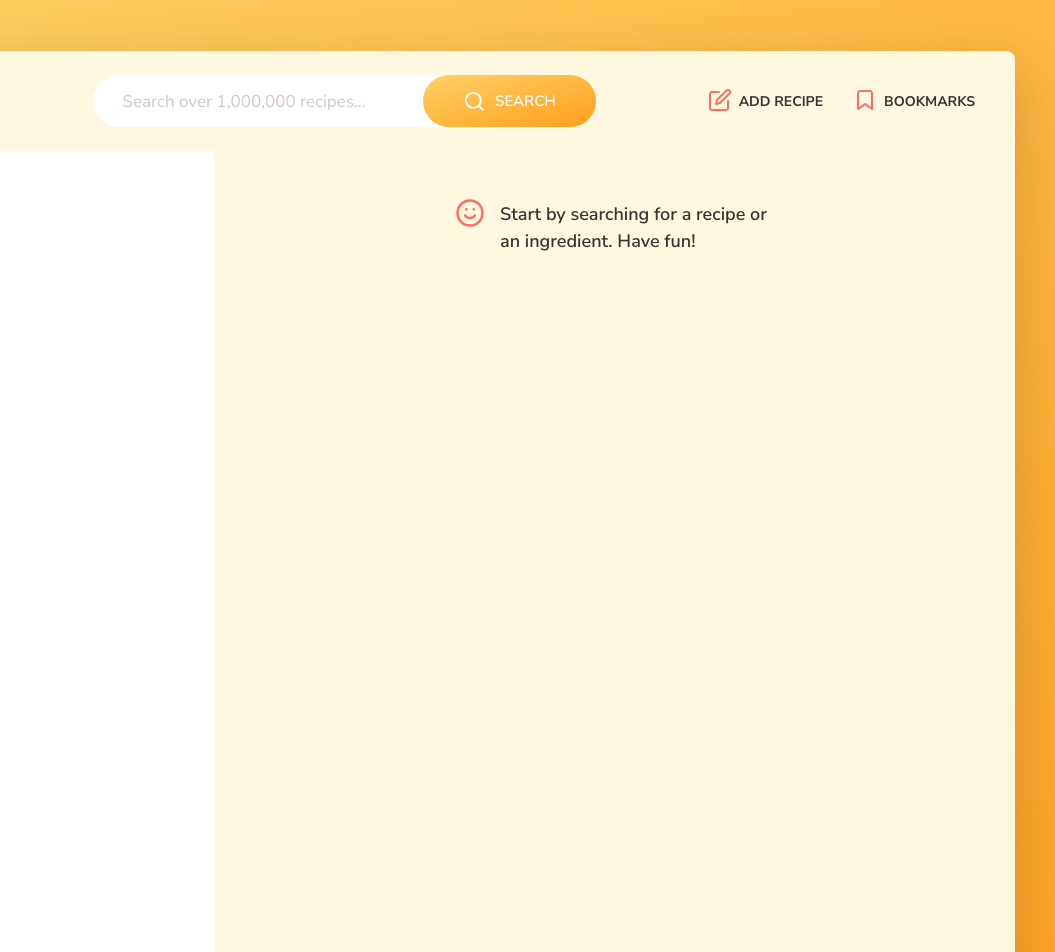
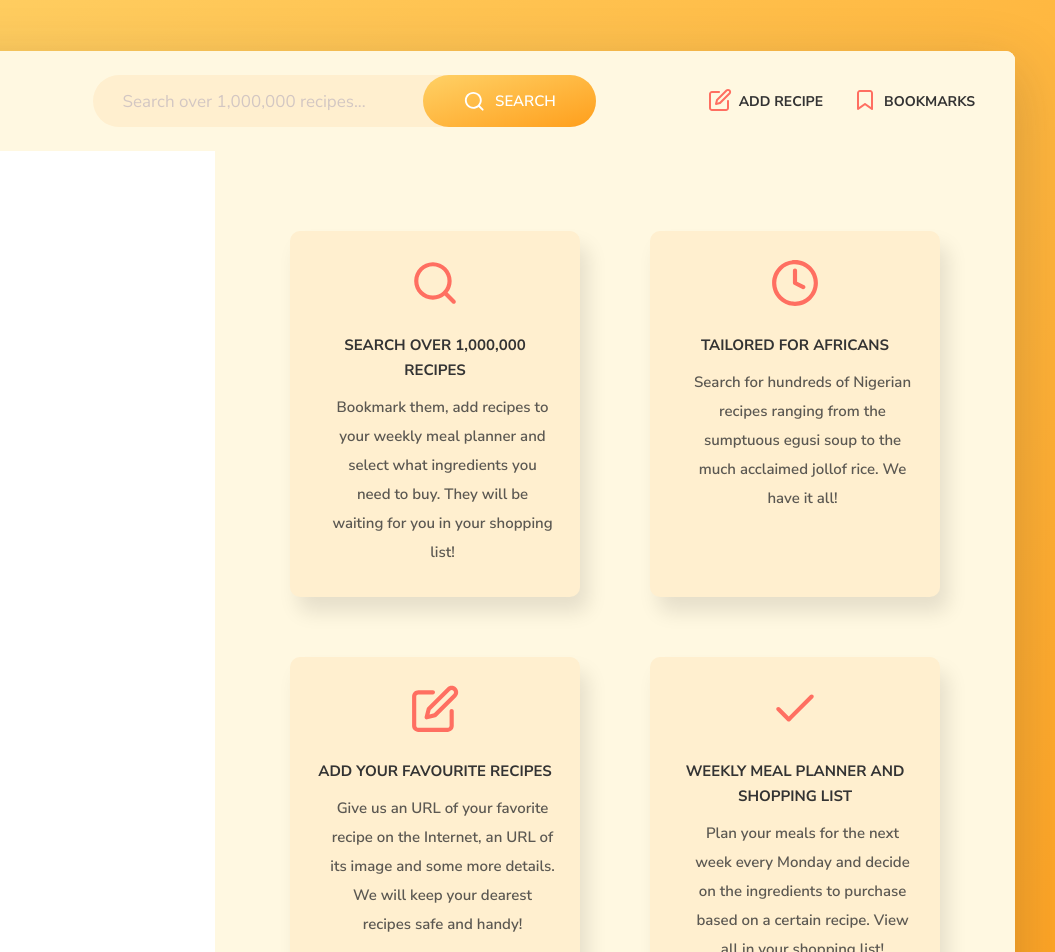
Before and after one commit to Kafolabi/forkify, a website built with Parcel: page index.html in a window 1280 px wide. Shown: the top 952 px of the page, 225-1280 px from the left. Built offline with nearby package versions, Linux system fonts and the light colour scheme.

Commit message:
feat: customize UI elements
- Added new rice.svg image to enhance visuals.
- Updated various SCSS files (_base.scss, _components.scss, _header.scss, _preview.scss, _recipe.scss, _upload.scss) for improved styling.
- Modified index.html and dist files to reflect UI changes.

```diff
--- a/index.html
+++ b/index.html
@@ -135,14 +135,71 @@
 
       <div class="recipe">
         <div class="message">
-          <div>
+          <!-- <div>
             <svg>
               <use href="src/img/icons.svg#icon-smile"></use>
             </svg>
           </div>
-          <p>Start by searching for a recipe or an ingredient. Have fun!</p>
+          <p>Start by searching for a recipe or an ingredient. Have fun!</p> -->
+
+          <div class="cards">
+            <div class="card">
+              <div>
+                <svg>
+                  <use href="src/img/icons.svg#icon-search"></use>
+                </svg>
+              </div>
+              <h2 class="card__header">SEARCH OVER 1,000,000 RECIPES</h2>
+              <p>
+                Bookmark them, add recipes to your weekly meal planner and
+                select what ingredients you need to buy. They will be waiting
+                for you in your shopping list!
+              </p>
+            </div>
+            <div class="card">
+              <div>
+                <svg>
+                  <use href="src/img/icons.svg#icon-clock"></use>
+                </svg>
+              </div>
+              <h2 class="card__header">TAILORED FOR AFRICANS</h2>
+              <p>
+                Search for hundreds of Nigerian recipes ranging from the
+                sumptuous egusi soup to the much acclaimed jollof rice. We have
+                it all!
+              </p>
+            </div>
+          </div>
+
+          <div class="cards">
+            <div class="card">
+              <div>
+                <svg>
+                  <use href="src/img/icons.svg#icon-edit"></use>
+                </svg>
+              </div>
+              <h2 class="card__header">ADD YOUR FAVOURITE RECIPES</h2>
+              <p>
+                Give us an URL of your favorite recipe on the Internet, an URL
+                of its image and some more details. We will keep your dearest
+                recipes safe and handy!
+              </p>
+            </div>
+            <div class="card">
+              <div>
+                <svg>
+                  <use href="src/img/icons.svg#icon-check"></use>
+                </svg>
+              </div>
+              <h2 class="card__header">WEEKLY MEAL PLANNER AND SHOPPING LIST</h2>
+              <p>
+                Plan your meals for the next week every Monday and decide on the
+                ingredients to purchase based on a certain recipe. View all in
+                your shopping list!
+              </p>
+            </div>
+          </div>
         </div>
-
         <!-- <div class="spinner">
           <svg>
             <use href="src/img/icons.svg#icon-loader"></use>
--- a/src/sass/_base.scss
+++ b/src/sass/_base.scss
@@ -1,37 +1,22 @@
-// $color-primary: #f59a83;
-// $color-primary: #f38e82;
-// $color-grad-1: #fbdb89;
-// $color-grad-2: #f48982;
-
-// $color-grey-light-1: #f9f5f3; // Light background
-// $color-grey-light-2: #f2efee; // Light lines
-// $color-grey-light-3: #d3c7c3; // Light text (placeholder)
-// $color-grey-dark-1: #615551; // Normal text
-// $color-grey-dark-2: #918581; // Lighter text
-
-// $gradient: linear-gradient(to right bottom, $color-grad-1, $color-grad-2);
-
-// $color-primary: #5A9E6F;  // Leaf Green
-// $color-grad-1: #A8E6CF;   // Mint Green
-// $color-grad-2: #FFDD94;   // Soft Yellow
-
-// $color-grey-light-1: #FAF9F6; // Light background
-// $color-grey-light-2: #E6E4E1; // Light lines
-// $color-grey-light-3: #B8B5B0; // Light text (placeholder)
-// $color-grey-dark-1: #2F4858;  // Normal text (Deep Blue-Gray)
-// $color-grey-dark-2: #6C757D;  // Lighter text
-
-// $gradient: linear-gradient(to right bottom, $color-grad-1, $color-grad-2);
-
 $color-primary: #ff6f61; // Tomato Red
 $color-grad-1: #ffd166; // Golden Yellow
 $color-grad-2: #ff9f1c; // Warm Orange
 
-$color-grey-light-1: #fff8e1; // Soft Cream (Background)
+$color-background: #fff8e1; // Soft Cream (Background)
 $color-grey-light-2: #f5e6c8; // Light lines (Adjusted for contrast)
 $color-grey-light-3: #d3c7c3; // Placeholder Text
 $color-grey-dark-1: #333333; // Dark Gray (Normal Text)
 $color-grey-dark-2: #555555; // Lighter Gray Text
+
+// $color-primary: #ff6f61; // Tomato Red (unchanged - still works as an accent)
+// $color-grad-1: #ffd166; // Golden Yellow (unchanged - good for gradient accents)
+// $color-grad-2: #ff9f1c; // Warm Orange (unchanged - complements the dark theme)
+
+// $color-grey-dark-1: #1a1a1a; // Very Dark Gray (Background)
+// $color-grey-dark-2: #2d2d2d; // Slightly Lighter Gray (Card backgrounds or sections)
+// $color-background: #e0d8c3; // Soft Cream (Primary Text)
+// $color-grey-light-2: #b0a28e; // Muted Light Beige (Secondary Text or lines)
+// $color-grey-light-3: #7a6f5e; // Darker Beige (Placeholder Text)
 
 $gradient: linear-gradient(to right bottom, $color-grad-1, $color-grad-2);
 
@@ -93,3 +78,48 @@ body {
     border-radius: 0;
   }
 }
+
+// // Dark mode variables
+// $color-dark-bg: #121212; // Dark background
+// $color-dark-text: #e0e0e0; // Light text
+// $color-dark-lines: #333333; // Dark lines
+
+// // Add dark mode styles
+// body.dark-mode {
+//   background-color: $color-dark-bg;
+//   color: $color-dark-text;
+//   background-image: none;
+
+//   .container {
+//     background-color: $color-dark-lines;
+//     box-shadow: 0 2rem 6rem 0.5rem rgba($color-dark-text, 0.2);
+//   }
+// }
+
+// // Add styles for the dark mode toggle button
+// .header {
+//   grid-area: head;
+//   display: flex;
+//   justify-content: space-between;
+//   align-items: center;
+//   padding: 1rem 2rem;
+//   background-color: $color-background;
+
+//   @media only screen and (max-width: $bp-large) {
+//     padding: 1rem;
+//   }
+
+//   .dark-mode-toggle {
+//     background-color: $color-primary;
+//     color: #fff;
+//     border: none;
+//     border-radius: 5px;
+//     padding: 0.5rem 1rem;
+//     cursor: pointer;
+//     font-size: 1.4rem;
+
+//     &:hover {
+//       background-color: darken($color-primary, 10%);
+//     }
+//   }
+// }
--- a/src/sass/_components.scss
+++ b/src/sass/_components.scss
@@ -60,7 +60,7 @@
   font-size: 1.3rem;
   font-weight: 600;
   border: none;
-  background-color: $color-grey-light-1;
+  background-color: $color-background;
   padding: 0.8rem 1.2rem;
   border-radius: 10rem;
   cursor: pointer;
@@ -191,11 +191,10 @@
 
 .message,
 .error {
-  max-width: 40rem;
+  // max-width: 40rem;
   margin: 0 auto;
   padding: 5rem 4rem;
-
-  display: flex;
+  // display: flex;
 
   svg {
     height: 3rem;
@@ -204,10 +203,50 @@
     transform: translateY(-0.3rem);
   }
 
+  img {
+    width: 5rem;
+    height: 5rem;
+    color: $color-primary;
+  }
+
   p {
     margin-left: 1.5rem;
-    font-size: 1.8rem;
-    line-height: 1.5;
+    font-size: 1.5rem;
     font-weight: 600;
+    opacity: 0.8;
+  }
+
+  .cards {
+    display: flex;
+  }
+
+  .card {
+    box-shadow: rgba(0, 0, 0, 0.1) 0.8rem 1.5rem 2rem;
+    border-radius: 1rem;
+    text-align: center;
+    line-height: 2.9rem;
+    margin: 3rem 3.5rem;
+    padding: 3rem 2.5rem;
+    flex: 50%;
+    transition: all 0.3s;
+    background-color: #ffefcf;
+    // max-width: 25rem;
+  }
+
+  .card:hover {
+    transform: translateY(-1rem) scale(1.03);
+  }
+
+  .card__header {
+    padding-bottom: 1rem;
+    line-height: 2.5rem;
+    opacity: 1 !important;
+  }
+
+  svg {
+    width: 5rem;
+    height: 5rem;
+    // padding-bottom: 1rem;
+    margin-bottom: 1rem;
   }
 }
--- a/src/sass/_header.scss
+++ b/src/sass/_header.scss
@@ -1,6 +1,6 @@
 .header {
   grid-area: head;
-  background-color: $color-grey-light-1;
+  background-color: $color-background;
   display: flex;
   align-items: center;
   justify-content: space-between;
@@ -13,7 +13,7 @@
 }
 
 .search {
-  background-color: #fff;
+  background-color: #ffefcf;
   border-radius: 10rem;
   display: flex;
   align-items: center;
--- a/src/sass/_preview.scss
+++ b/src/sass/_preview.scss
@@ -11,12 +11,12 @@
     }
 
     &:hover {
-      background-color: $color-grey-light-1;
+      background-color: $color-background;
       transform: translateY(-2px);
     }
 
     &--active {
-      background-color: $color-grey-light-1;
+      background-color: $color-background;
     }
   }
 
--- a/src/sass/_recipe.scss
+++ b/src/sass/_recipe.scss
@@ -1,5 +1,5 @@
 .recipe {
-  background-color: $color-grey-light-1;
+  background-color: $color-background;
 
   ///////////
   // FIGURE
--- a/src/sass/_upload.scss
+++ b/src/sass/_upload.scss
@@ -73,7 +73,7 @@
       &:focus {
         outline: none;
         border: 1px solid $color-primary;
-        background-color: $color-grey-light-1;
+        background-color: $color-background;
       }
     }
 
```
Also changed, not shown: dist/index.html, dist/rice.e9632b44.svg (added), src/img/rice.svg (added), 2 other files.
